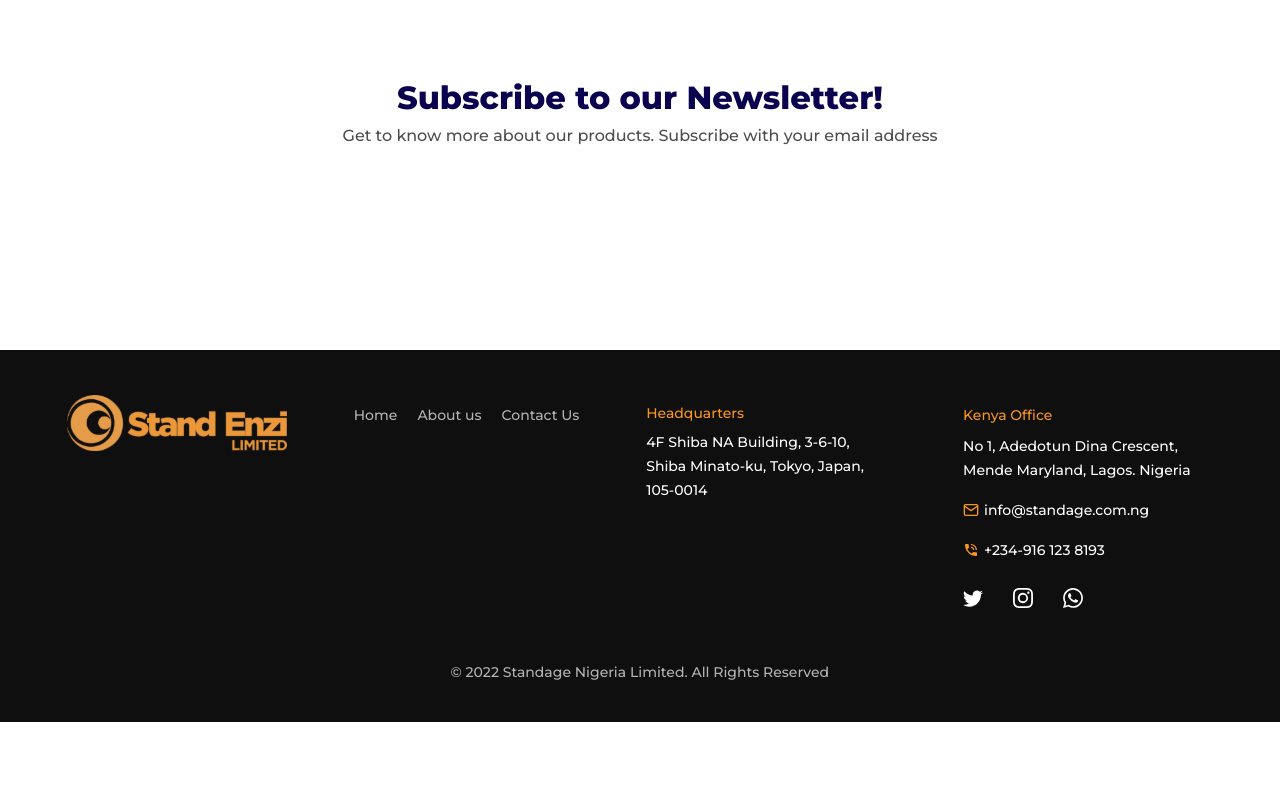
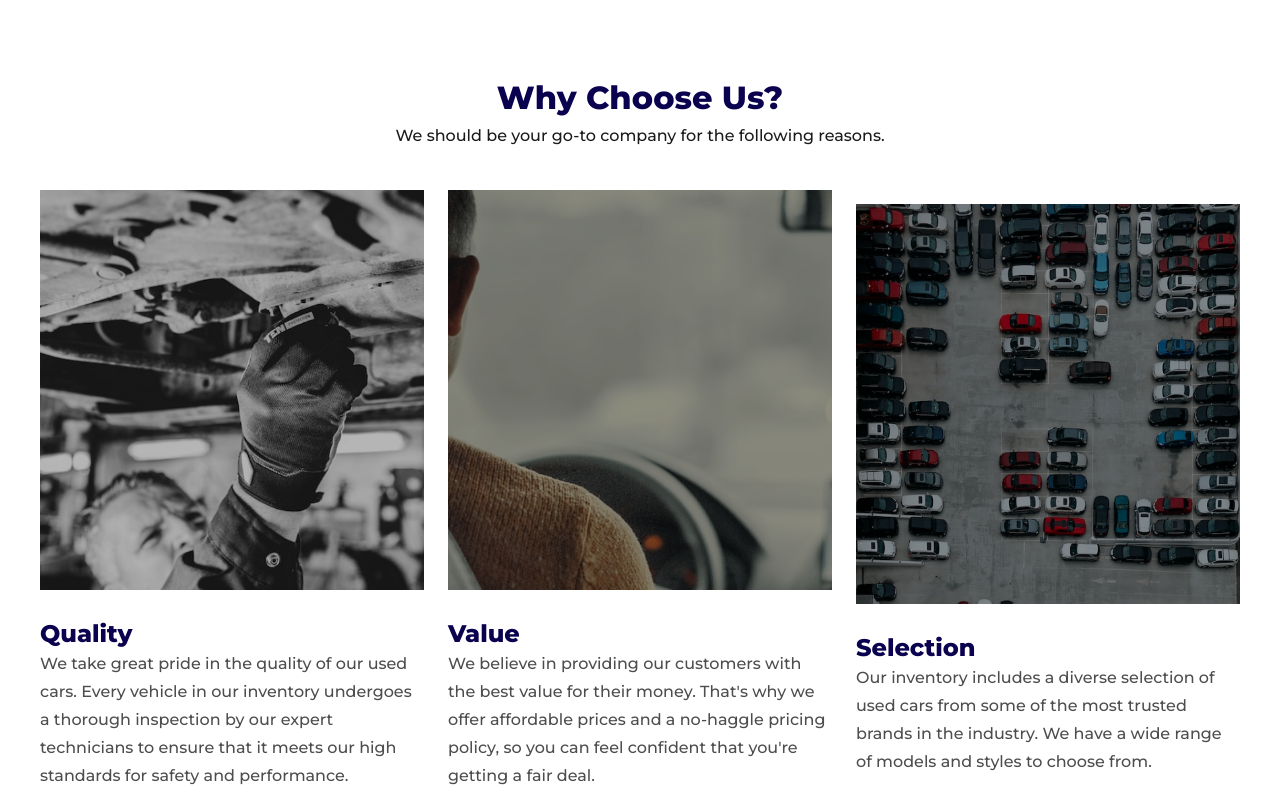
Before and after one commit to standagenigeria/StandageKenya, a React (Create React App) app: page / in a window 1280 px wide. Shown: the part 2620-3420 px from the top of the page. Before the commit the page ends 3342 px from the top, so only its background shows below. Built offline with nearby package versions, Linux system fonts and the light colour scheme.

Commit message:
why choose us component completed

```diff
--- /dev/null
+++ b/src/screens/Home/WhyChoose.tsx
@@ -0,0 +1,137 @@
+import React from "react";
+import styled from "styled-components";
+import wh1 from "../../assets/quality.png";
+import wh2 from "../../assets/value.png";
+import wh3 from "../../assets/selection.png";
+
+const WhyChoose = () => {
+  return (
+    <Container>
+      <h2>Why Choose Us?</h2>
+      <p>We should be your go-to company for the following reasons.</p>
+      <div className="gallery">
+        <div className="card">
+          <img src={wh1} alt="" />
+          <h3>Quality</h3>
+          <p>
+            We take great pride in the quality of our used cars. Every vehicle
+            in our inventory undergoes a thorough inspection by our expert
+            technicians to ensure that it meets our high standards for safety
+            and performance.
+          </p>
+        </div>
+        <div className="card">
+          <img src={wh2} alt="" />
+          <h3>Value</h3>
+          <p>
+            We believe in providing our customers with the best value for their
+            money. That's why we offer affordable prices and a no-haggle pricing
+            policy, so you can feel confident that you're getting a fair deal.
+          </p>
+        </div>
+        <div className="card">
+          <img src={wh3} alt="" />
+          <h3>Selection</h3>
+          <p>
+            Our inventory includes a diverse selection of used cars from some of
+            the most trusted brands in the industry. We have a wide range of
+            models and styles to choose from.
+          </p>
+        </div>
+      </div>
+    </Container>
+  );
+};
+
+const Container = styled.div`
+  padding: 80px 24px;
+  display: flex;
+  flex-direction: column;
+  justify-content: center;
+  align-items: center;
+
+  h2 {
+    font-weight: 700;
+    font-size: 24px;
+    line-height: 32px;
+    color: var(--mainPurple);
+  }
+  p {
+    font-weight: 500;
+    font-size: 14px;
+    line-height: 24px;
+    text-align: center;
+    color: #1a1a1a;
+  }
+
+  .gallery {
+    margin-top: 40px;
+    display: flex;
+    flex-direction: column;
+    justify-content: center;
+    align-items: center;
+    gap: 24px;
+    .card {
+      img {
+        width: 100%;
+        height: 320px;
+        object-fit: cover;
+      }
+      h3 {
+        font-weight: 700;
+        font-size: 24px;
+        line-height: 32px;
+        color: var(--mainPurple);
+        margin-top: 24px;
+      }
+      p {
+        font-weight: 500;
+        font-size: 14px;
+        line-height: 24px;
+        color: var(--fontColor);
+        text-align: left;
+      }
+    }
+  }
+
+  @media (min-width: 500px) {
+    .card {
+      width: 480px;
+    }
+  }
+
+  @media (min-width: 1000px) {
+    h2 {
+      font-weight: 700;
+      font-size: 32px;
+      line-height: 48px;
+    }
+    p {
+      font-weight: 500;
+      font-size: 16px;
+      line-height: 28px;
+    }
+    .gallery {
+      display: flex;
+      flex-direction: row;
+      .card {
+        width: 30vw;
+        img {
+          height: 400px;
+        }
+        h3 {
+          font-weight: 700;
+          font-size: 24px;
+          line-height: 32px;
+        }
+        p {
+          font-weight: 500;
+          font-size: 16px;
+          line-height: 28px;
+        }
+      }
+    }
+  }
+`;
+
+export default WhyChoose;
--- a/src/screens/Home/index.tsx
+++ b/src/screens/Home/index.tsx
@@ -4,6 +4,7 @@ import About from "./About";
 import Hero from "./Hero";
 import Newsletter from "../Contact/Newsletter";
 import Vehicles from "./Vehicles";
+import WhyChoose from "./WhyChoose";
 
 const Index = () => {
   return (
@@ -12,6 +13,7 @@ const Index = () => {
         <Hero />
         <About />
         <Vehicles/>
+        <WhyChoose/>
         <Newsletter/>
       </HomeContainer>
     </Wrapper>
```
